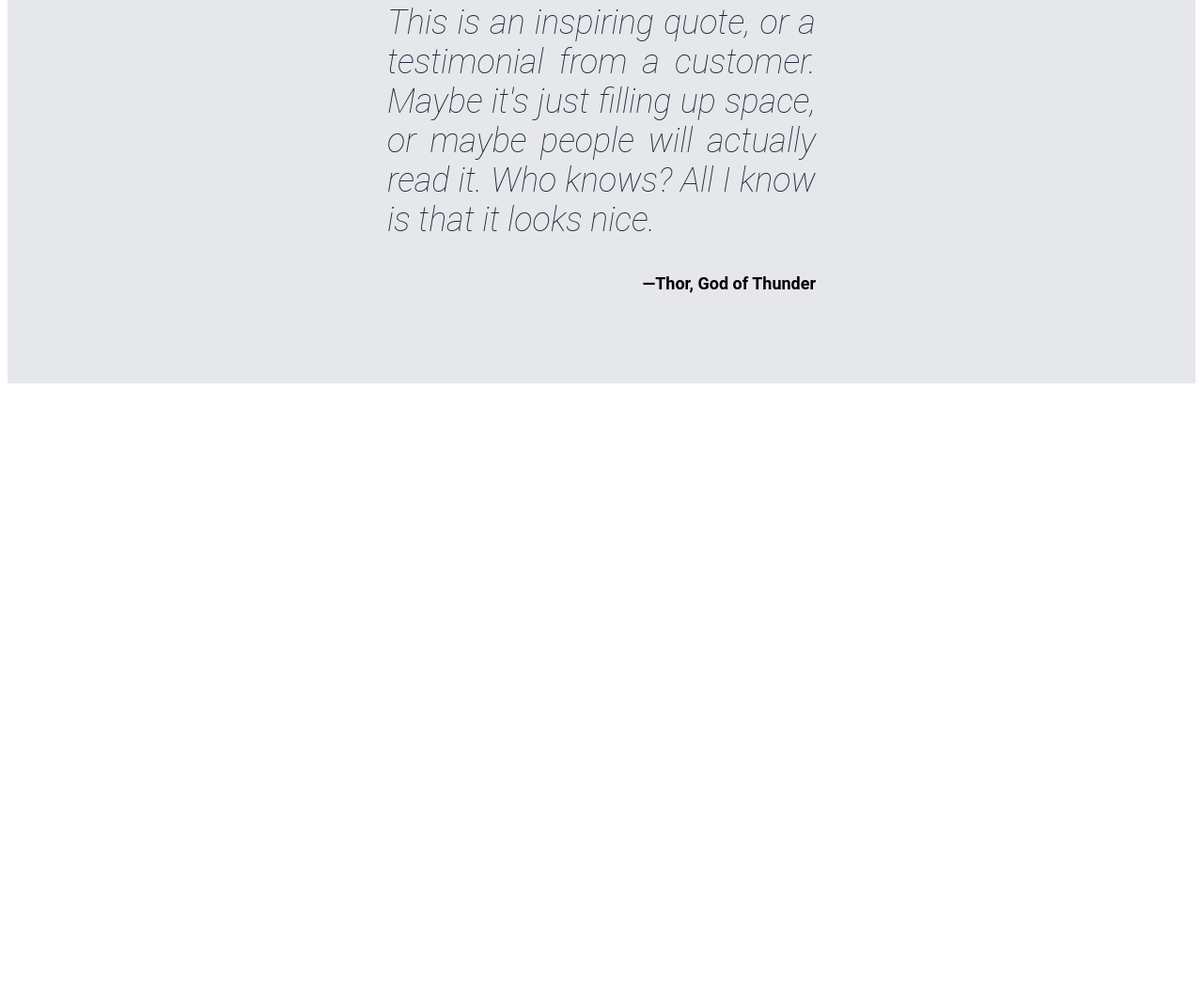
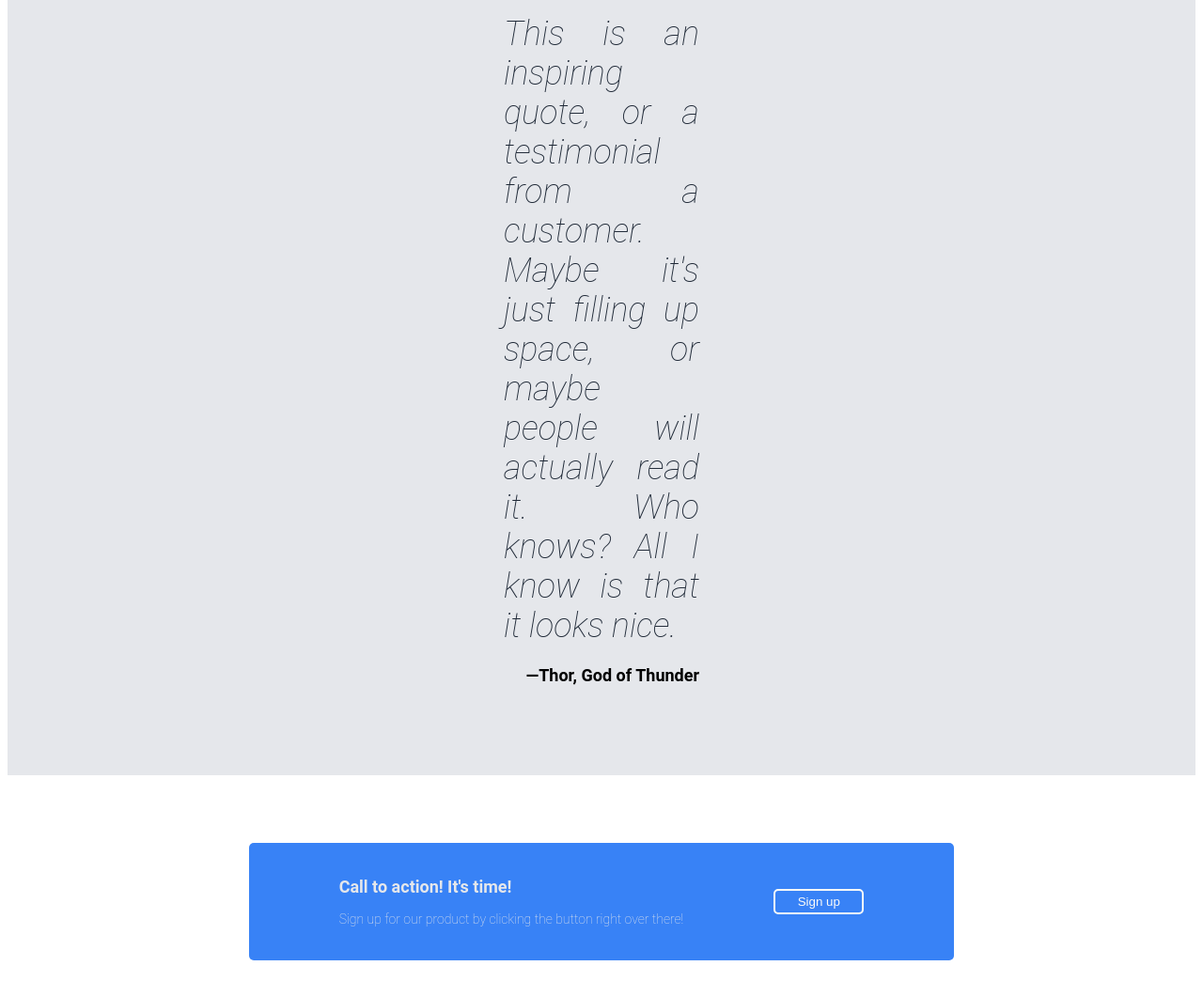
Before and after one commit to negativecopy/odin-website-2, a plain HTML site: page index.html in a window 1280 px wide. Shown: the part 1099-2160 px from the top of the page at 94% size. Before the commit the page ends 1515 px from the top, so only its background shows below. Drawn offline with Linux system fonts and the light colour scheme.

Commit message:
Complete action section, refine quote section
Call to action section and quotation section are styled and structured correctly.

```diff
--- a/index.html
+++ b/index.html
@@ -53,11 +53,23 @@
         </div>
         <div class="quotation-section">
             <div class="quote">
-                <p>This is an inspiring quote, or a testimonial from a customer. Maybe it's just filling up space, or maybe people will actually read it. Who knows? All I know is that it looks nice.</p>
+                This is an inspiring quote, or a testimonial from a customer. Maybe it's just filling up space, or maybe people will actually read it. Who knows? All I know is that it looks nice.
             </div>
             <div class="attribution">
-                <figcaption>—Thor, God of Thunder</figcaption>
+                <br>
+                —Thor, God of Thunder
             </div>
         </div>
+        <div class="action-section">
+            <div class="action-left">
+                <h6>Call to action! It's time!</h6>
+                <br>
+                Sign up for our product by clicking the button right over there!
+            </div>
+            <div class="action-right">
+                <button class="action-button" type="button">Sign up</button>
+            </div>
+        </div>
+
     </body>
 </html>
--- a/styles.css
+++ b/styles.css
@@ -11,6 +11,7 @@ header {
     flex-direction: row;
     padding: 24px 144px 96px;
     gap: 48px;
+    justify-content: center;
 }
 
 .header-left, .header-right {
@@ -59,7 +60,9 @@ header a {
     background-color: #3882F6;
     color: #F9FAF8;
     border-radius: 5px;
-    width: 100px;
+    width: 96px;
+    padding: 4px;
+    border: hidden;
 }
 
 .information {
@@ -99,7 +102,10 @@ header a {
 
 .quotation-section {
    background-color: #E5E7EB;
-   padding: 48px 404px 96px;
+   display: flex;
+   flex-flow: column wrap;
+   justify-content: space-between;
+   padding: 96px 528px 96px;
 }
 
 .quote {
@@ -108,10 +114,47 @@ header a {
     font-weight: 100;
     color: #1F2937;
     text-align: justify;
+    display: flex;
+
 }
 
 .attribution {
    font-size: 18px;
    font-weight: bold;
-   text-align: right;
+   display: flex;
+   flex-flow: row;
+   justify-content: flex-end;
 }
+
+.action-section {
+    background-color: #3882F6;
+    color: #F9FAF8;
+    display: flex;
+    flex-flow: row;
+    align-items: center;
+    padding: 36px 96px;
+    gap: 96px;
+    margin: 96px auto;
+    border-radius: 5px;
+}
+
+h6 {
+    font-size: 18px;
+    margin: 0 auto;
+}
+
+.action-section {
+    font-weight: 200;
+    font-size: 14px;
+    color: #E5E7EB;
+    margin: 72px auto;
+}
+
+.action-button {
+    background-color: #3882F6;
+    color: #F9FAF8;
+    border-radius: 5px;
+    border: 2px solid #F9FAF9;
+    width: 96px;
+    padding: 4px;
+}
```
